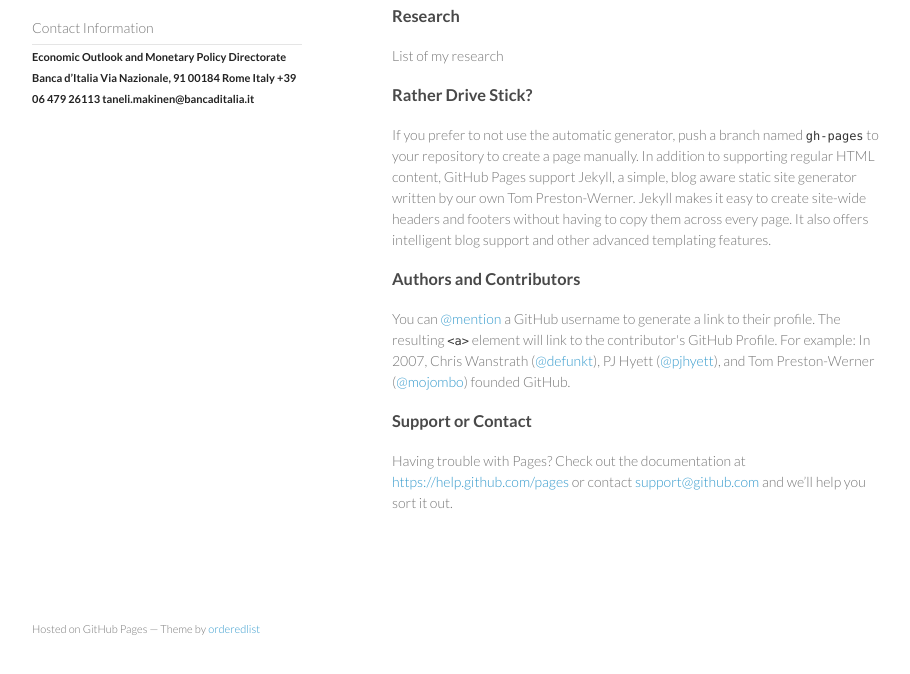
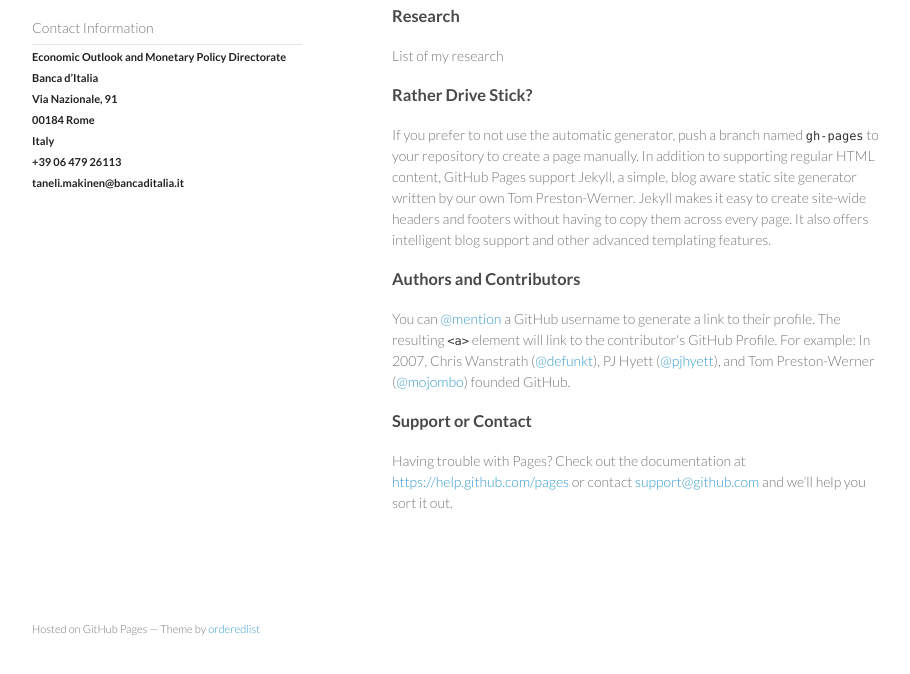
Before and after one commit to tanelimakinen/tanelimakinen.github.io, a plain HTML site: page index.html in a window 1280 px wide. Shown: the part 92-766 px from the top of the page, without its empty margins (178-1088 px from the left). Drawn offline with Linux system fonts and the light colour scheme.

Commit message:
Update index.html

```diff
--- a/index.html
+++ b/index.html
@@ -19,12 +19,12 @@
         <p>Contact Information
         <hr style='margin-top:-1em; margin-bottom:0em' />
         <small><strong>
-        Economic Outlook and Monetary Policy Directorate Banca d’Italia
-        Via Nazionale, 91
-        00184 Rome
-        Italy
-        +39 06 479 26113
-        taneli.makinen@bancaditalia.it
+        Economic Outlook and Monetary Policy Directorate Banca d’Italia<br>
+        Via Nazionale, 91<br>
+        00184 Rome<br>
+        Italy<br>
+        +39 06 479 26113<br>
+        taneli.makinen@bancaditalia.it<br>
         </strong></small>
         </p>
 
```
